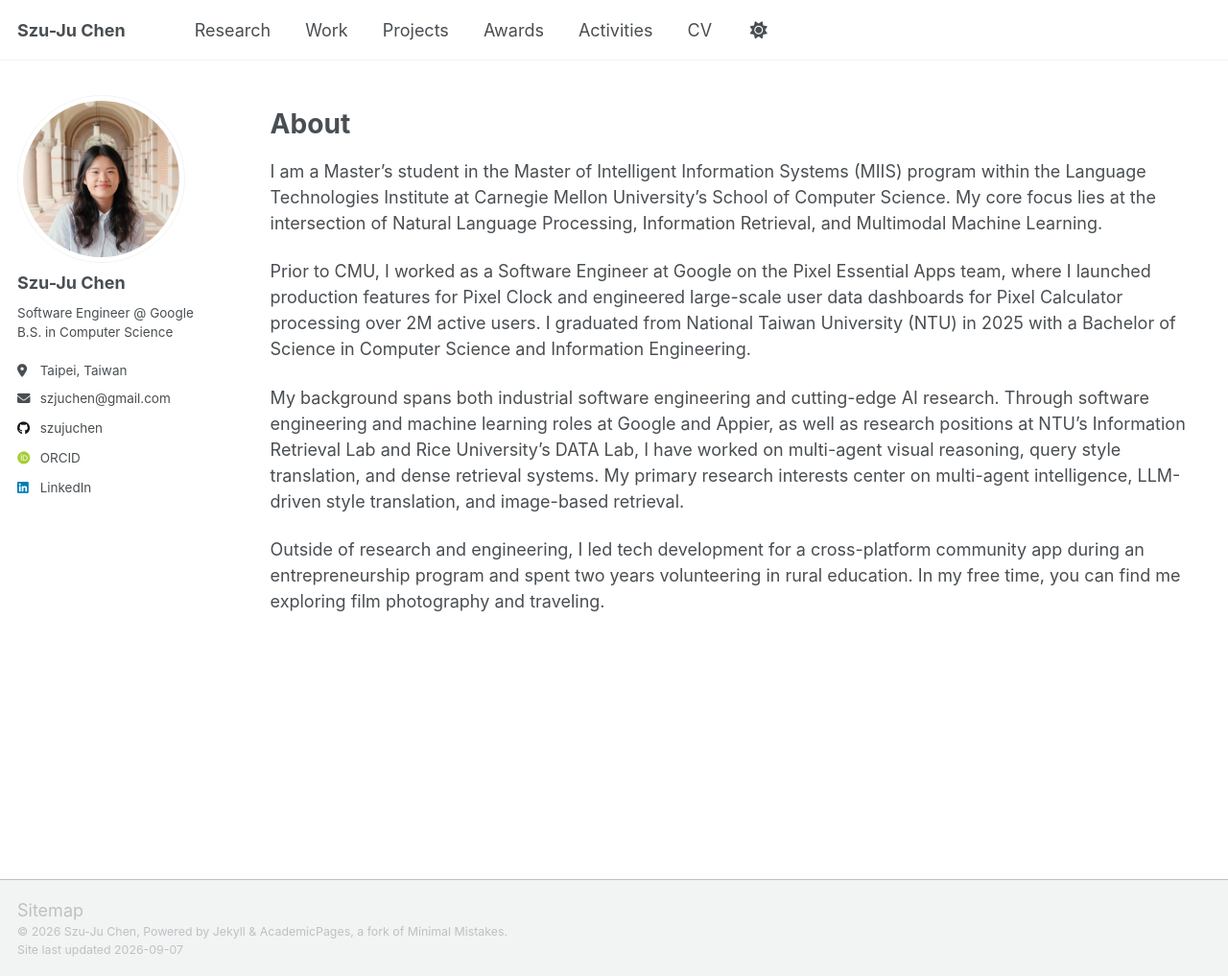
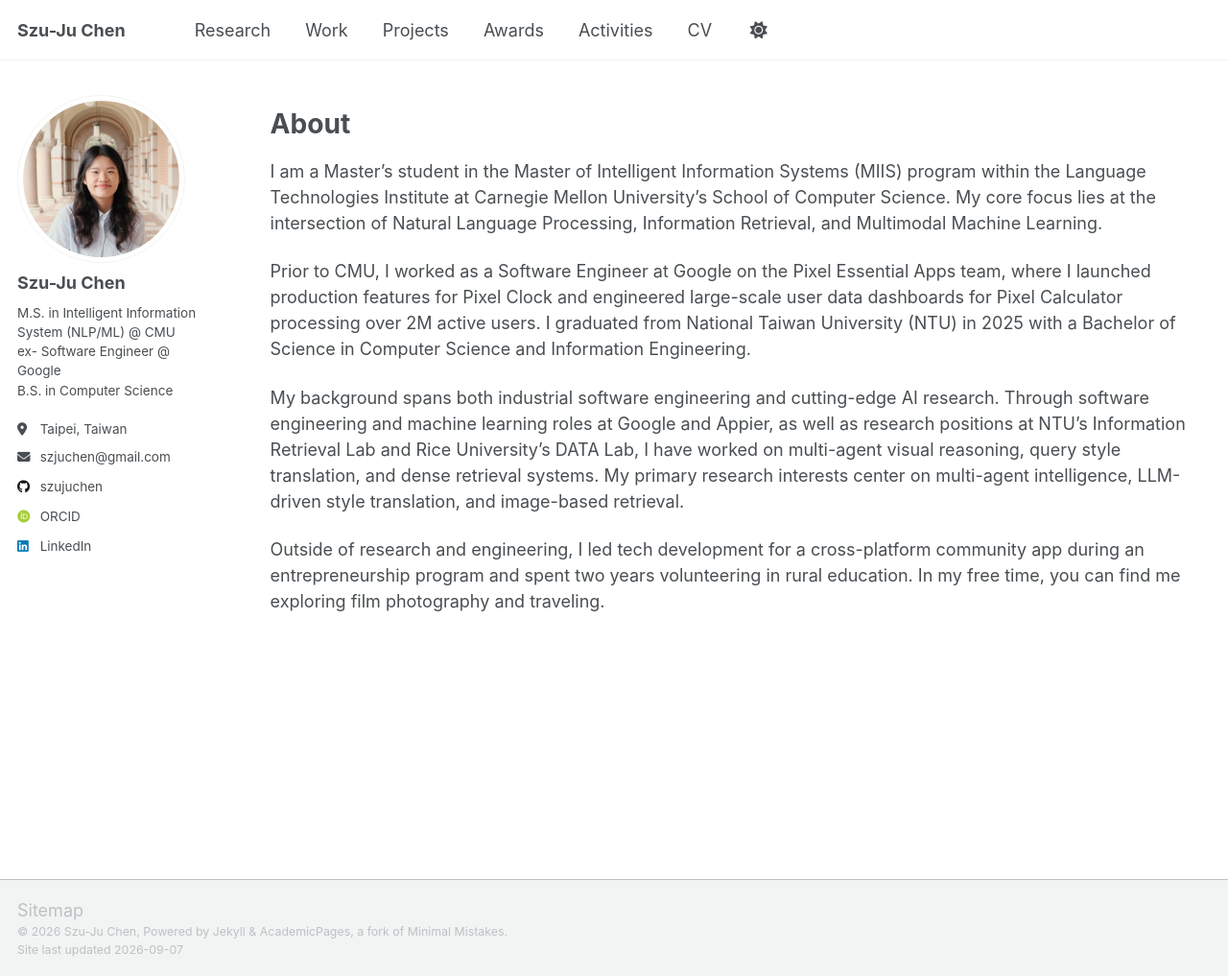
Before and after one commit to szujuchen/szujuchen.github.io, a Jekyll site: the page built from _pages/about.md, in a window 1280 px wide and 1017 px high. Shown: the whole window at 96% size. Built offline with Jekyll 4.4.1, drawn with Linux system fonts in a browser that asks for light colours; some web fonts are replaced; a script that is not in the unit is left out.

Commit message:
update info

```diff
--- a/_config.yml
+++ b/_config.yml
@@ -12,7 +12,7 @@ site_theme               : "default" # Currently available options are "default"
 title                    : "Szu-Ju Chen"
 title_separator          : ""
 name                     : &name "Szu-Ju Chen"
-description              : &description "Software Engineer at Google | B.S. in Computer Science, National Taiwan University"
+description              : &description "MIIS (NLP/ML) at Carnegie Mellon University"
 url                      : https://szujuchen.github.io # the base hostname & protocol for your site e.g. "https://[your GitHub username].github.io" or if you already have some other page hosted on Github then use "https://[your GitHub username].github.io/[Your Repo Name]"
 baseurl                  : "" # the subpath of your site, e.g. "/blog"
 repository               : "szujuchen/szujuchen.github.io"
@@ -25,7 +25,7 @@ author:
   avatar           : "me.jpg"
   name             : "Szu-Ju Chen"
   pronouns         : # example: "she/her"
-  bio              : "Software Engineer @ Google <br>B.S. in Computer Science"
+  bio              : "M.S. in Intelligent Information System (NLP/ML) @ CMU <br> ex- Software Engineer @ Google <br>B.S. in Computer Science"
   location         : "Taipei, Taiwan"
   employer         : #
   uri              : # URL
```
